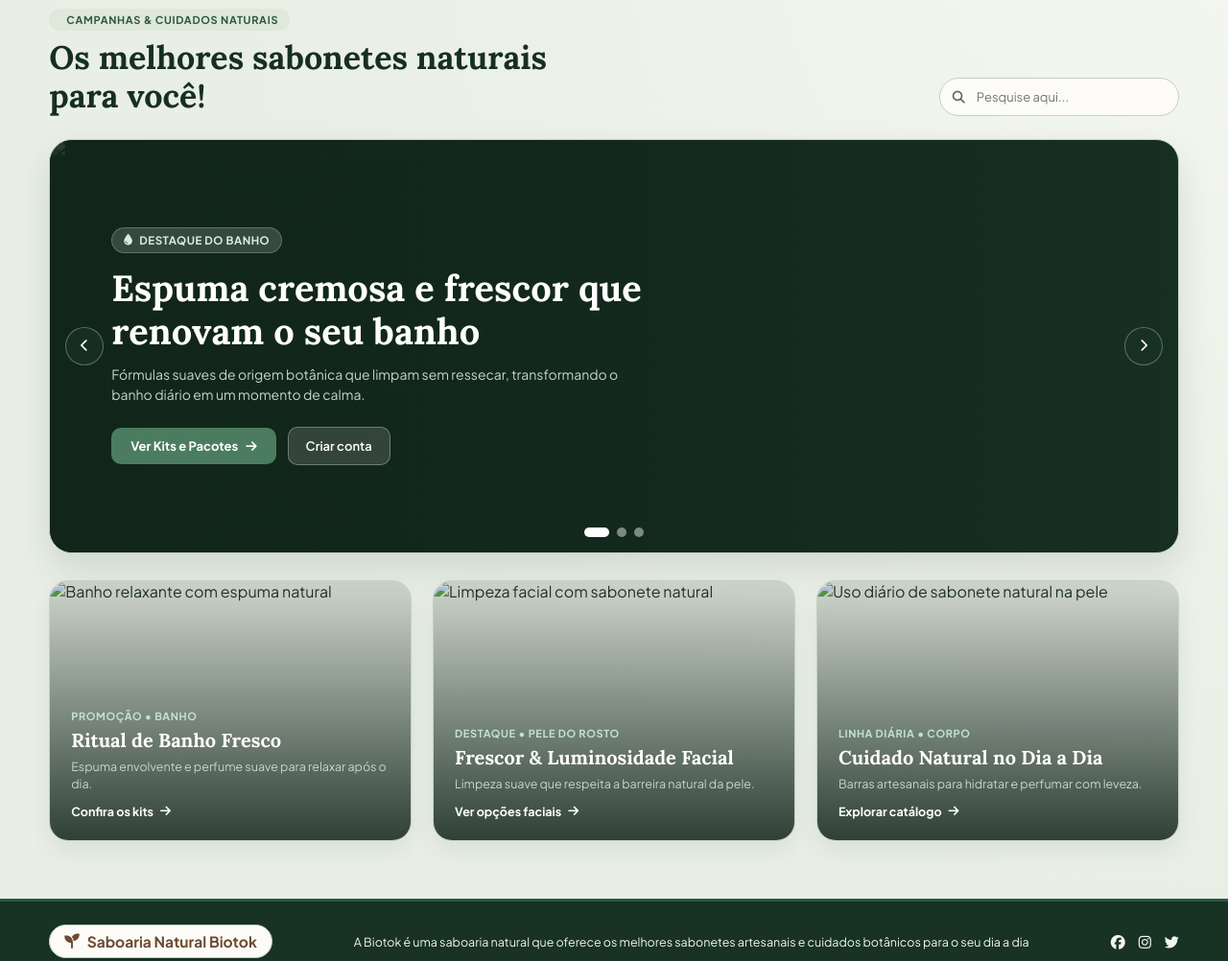
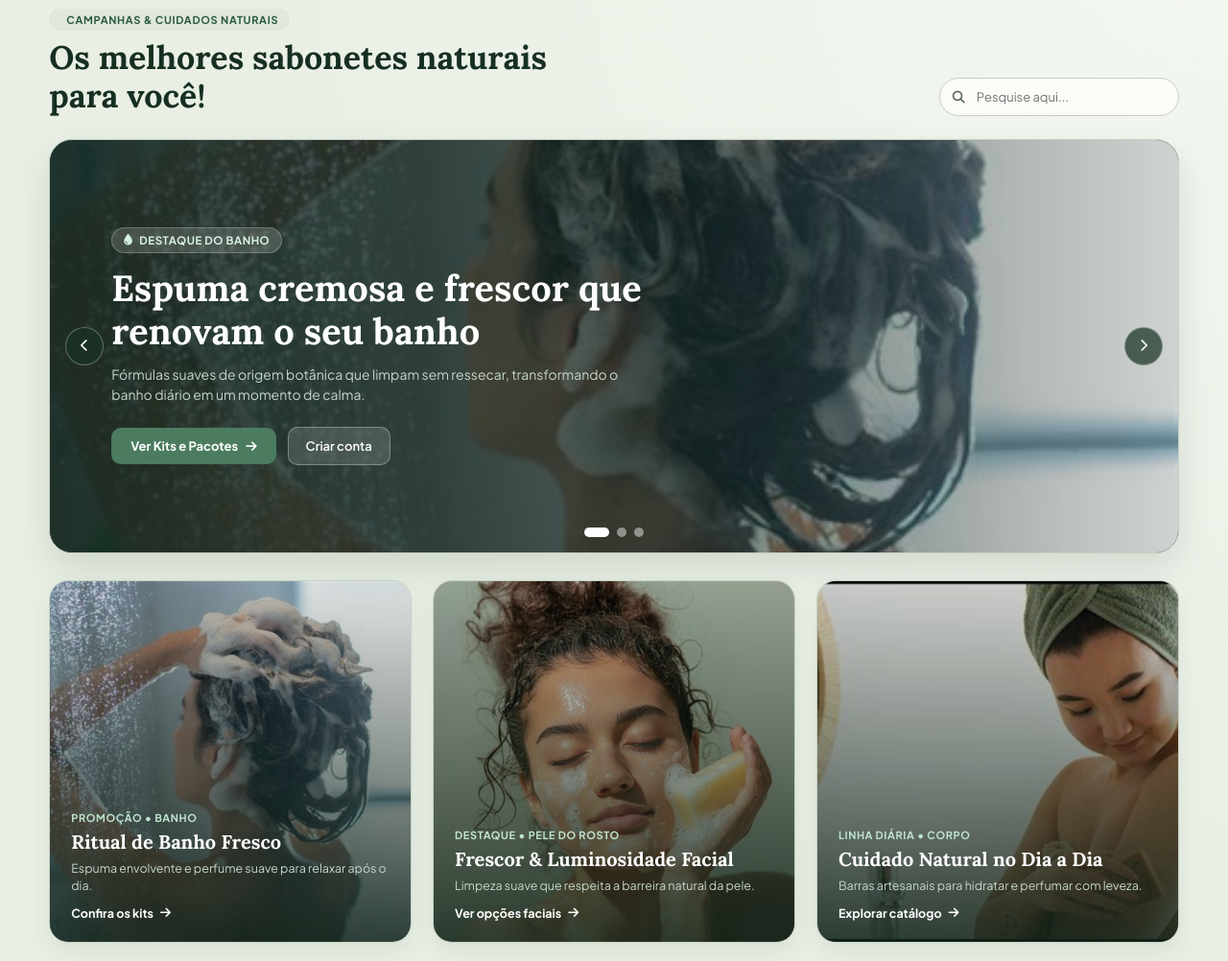
Before and after one commit to anaclaraholandamedrado/avaliacao-03, a plain HTML site: page index.html in a window 1280 px wide. Shown: the part 96-1098 px from the top of the page at 96% size. Drawn offline with Linux system fonts and the light colour scheme.

Commit message:
Update index.html

```diff
--- a/index.html
+++ b/index.html
@@ -1,14 +1,14 @@
 <!DOCTYPE html>
 <html lang="pt-BR">
 <head>
-  <meta charset="UTF-8" />
-  <meta name="viewport" content="width=device-width, initial-scale=1.0" />
+  <meta charset="UTF-8"/>
+  <meta name="viewport" content="width=device-width, initial-scale=1.0"/>
   <title>Saboaria Natural Biotok</title>
-  <link rel="preconnect" href="https://fonts.googleapis.com" />
-  <link rel="preconnect" href="https://fonts.gstatic.com" crossorigin />
+  <link rel="preconnect" href="https://fonts.googleapis.com"/>
+  <link rel="preconnect" href="https://fonts.gstatic.com" crossorigin/>
   <link href="https://fonts.googleapis.com/css2?family=Lora:ital,wght@0,600;0,700;1,600&family=Plus+Jakarta+Sans:wght@400;500;600;700&display=swap" rel="stylesheet" />
-  <link rel="stylesheet" href="https://cdnjs.cloudflare.com/ajax/libs/font-awesome/6.5.1/css/all.min.css" />
-  <link rel="stylesheet" href="style.css" />
+  <link rel="stylesheet" href="https://cdnjs.cloudflare.com/ajax/libs/font-awesome/6.5.1/css/all.min.css"/>
+  <link rel="stylesheet" href="style.css"/>
 </head>
 <body>
   <!-- Cabeçalho / Navegação -->
@@ -46,7 +46,7 @@
       <section class="hero-banner-carousel" aria-label="Banners promocionais em destaque">
         <div class="carousel-track" id="carouselTrack">
           <article class="promo-slide active" data-keywords="banho espuma relaxante frescor bath">
-            <img src="img/bath.jpg" alt="Mulher tomando banho com abundante espuma natural sob a ducha" class="banner-img" />
+            <img src="bath.jpg" alt="Mulher tomando banho com abundante espuma natural sob a ducha" class="banner-img" />
             <div class="banner-overlay">
               <span class="promo-tag"><i class="fa-solid fa-droplet"></i> Destaque do Banho</span>
               <h2>Espuma cremosa e frescor que renovam o seu banho</h2>
@@ -59,7 +59,7 @@
           </article>
 
           <article class="promo-slide" data-keywords="rosto facial limpeza suavidade luminosidade facecleaning">
-            <img src="img/facecleaning.jpg" alt="Rosto iluminado com espuma suave de sabonete natural ao sol" class="banner-img" />
+            <img src="facecleaning.jpg" alt="Rosto iluminado com espuma suave de sabonete natural ao sol" class="banner-img"/>
             <div class="banner-overlay">
               <span class="promo-tag"><i class="fa-solid fa-sun"></i> Cuidado Facial</span>
               <h2>Limpeza facial delicada com toque natural e luminoso</h2>
@@ -72,7 +72,7 @@
           </article>
 
           <article class="promo-slide" data-keywords="corpo pele natural rotina diaria autocuidado useofnaturalsoap">
-            <img src="img/useofnaturalsoap.jpg" alt="Pessoa aplicando sabonete natural em barra na pele durante a rotina de autocuidado" class="banner-img" />
+            <img src="useofnaturalsoap.jpg" alt="Pessoa aplicando sabonete natural em barra na pele durante a rotina de autocuidado" class="banner-img" />
             <div class="banner-overlay">
               <span class="promo-tag"><i class="fa-solid fa-leaf"></i> Rotina Botânica</span>
               <h2>Autocuidado real com sabonetes artesanais para o corpo todo</h2>
@@ -103,7 +103,7 @@
       <section class="promo-grid-section" aria-label="Destaques em banner">
         <div class="promo-grid" id="promoGrid">
           <article class="promo-card-banner" data-keywords="banho espuma relaxante frescor">
-            <img src="img/bath.jpg" alt="Banho relaxante com espuma natural" class="promo-card-img" />
+            <img src="bath.jpg" alt="Banho relaxante com espuma natural" class="promo-card-img" />
             <div class="promo-card-content">
               <span class="mini-tag">Promoção • Banho</span>
               <h3>Ritual de Banho Fresco</h3>
@@ -113,7 +113,7 @@
           </article>
 
           <article class="promo-card-banner" data-keywords="rosto facial limpeza suavidade">
-            <img src="img/facecleaning.jpg" alt="Limpeza facial com sabonete natural" class="promo-card-img" />
+            <img src="facecleaning.jpg" alt="Limpeza facial com sabonete natural" class="promo-card-img" />
             <div class="promo-card-content">
               <span class="mini-tag">Destaque • Pele do Rosto</span>
               <h3>Frescor &amp; Luminosidade Facial</h3>
@@ -123,7 +123,7 @@
           </article>
 
           <article class="promo-card-banner" data-keywords="corpo natural autocuidado rotina">
-            <img src="img/useofnaturalsoap.jpg" alt="Uso diário de sabonete natural na pele" class="promo-card-img" />
+            <img src="useofnaturalsoap.jpg" alt="Uso diário de sabonete natural na pele" class="promo-card-img" />
             <div class="promo-card-content">
               <span class="mini-tag">Linha Diária • Corpo</span>
               <h3>Cuidado Natural no Dia a Dia</h3>
```
